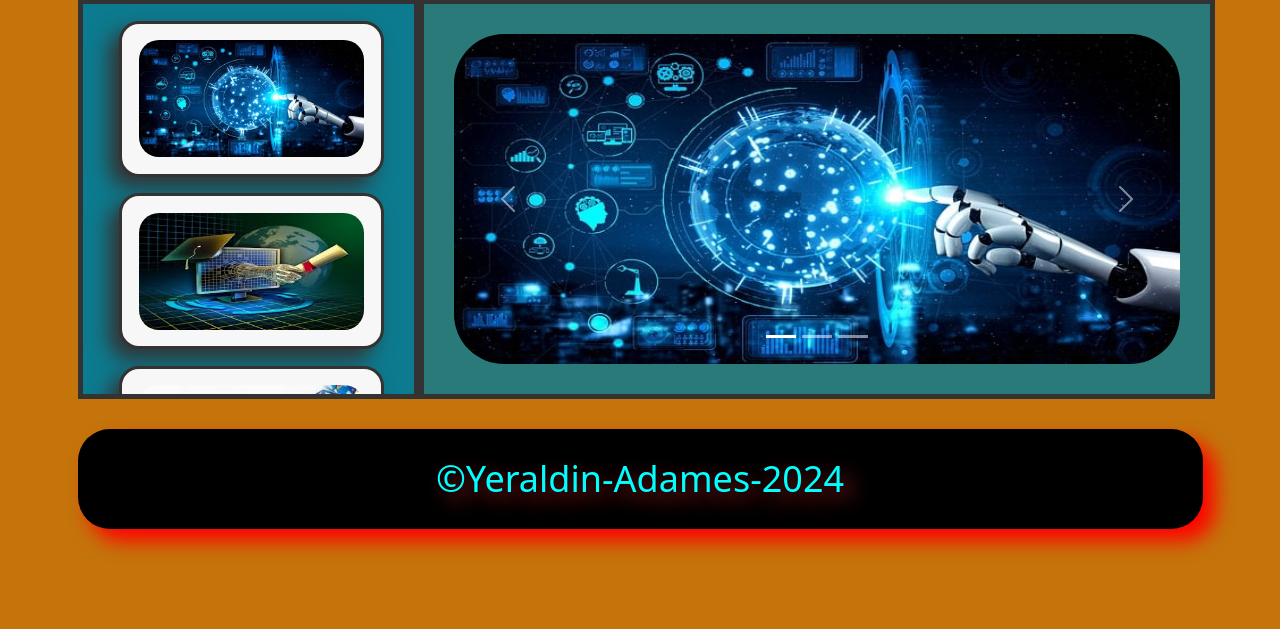
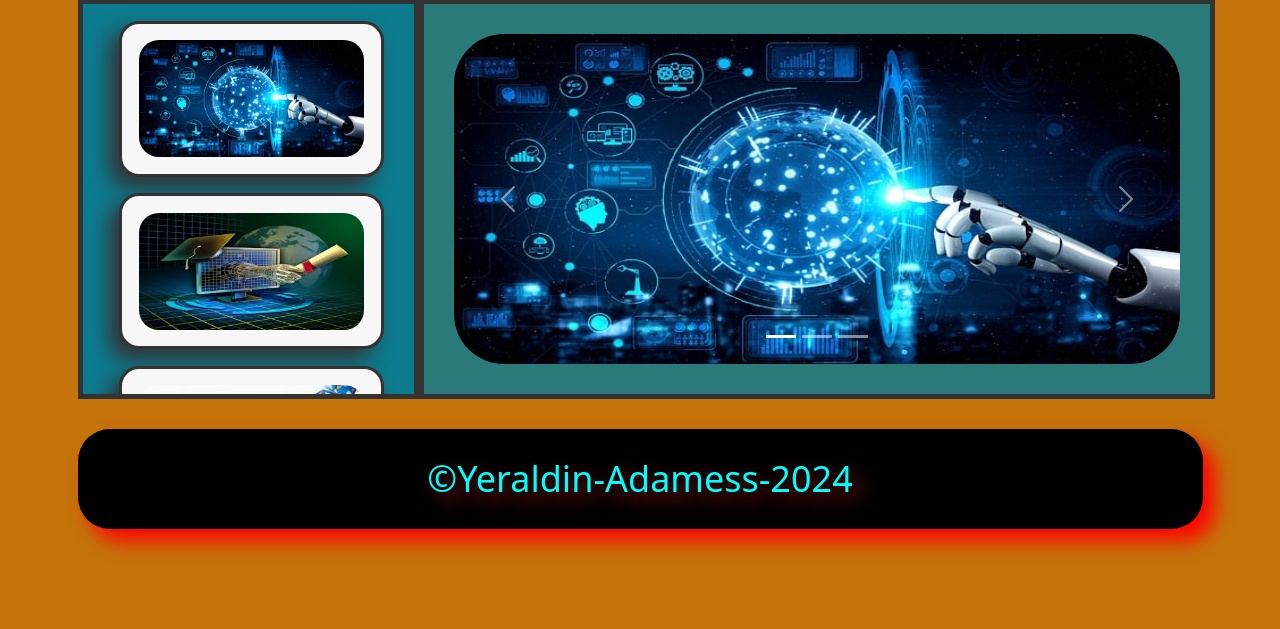
Before and after one commit to yeraldin-22/servidores2, a Flask app: page /inicio in a window 1280 px wide. Shown: the part 171-800 px from the top of the page. Run offline with Flask 3, Linux system fonts and the light colour scheme.

Commit message:
servidores3

```diff
--- a/templates/plantilla.html
+++ b/templates/plantilla.html
@@ -36,7 +36,7 @@
 
     </main>
     <footer>
-        <h1>&copy;Yeraldin-Adames-2024</h1>
+        <h1>&copy;Yeraldin-Adamess-2024</h1>
     </footer>
 
 
```
